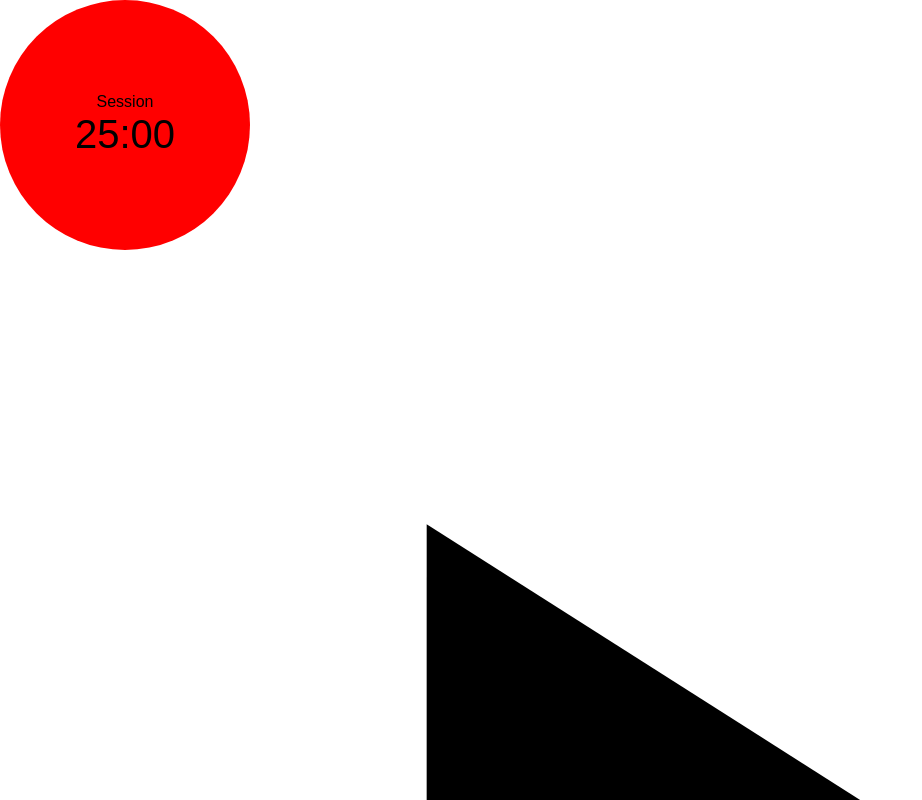
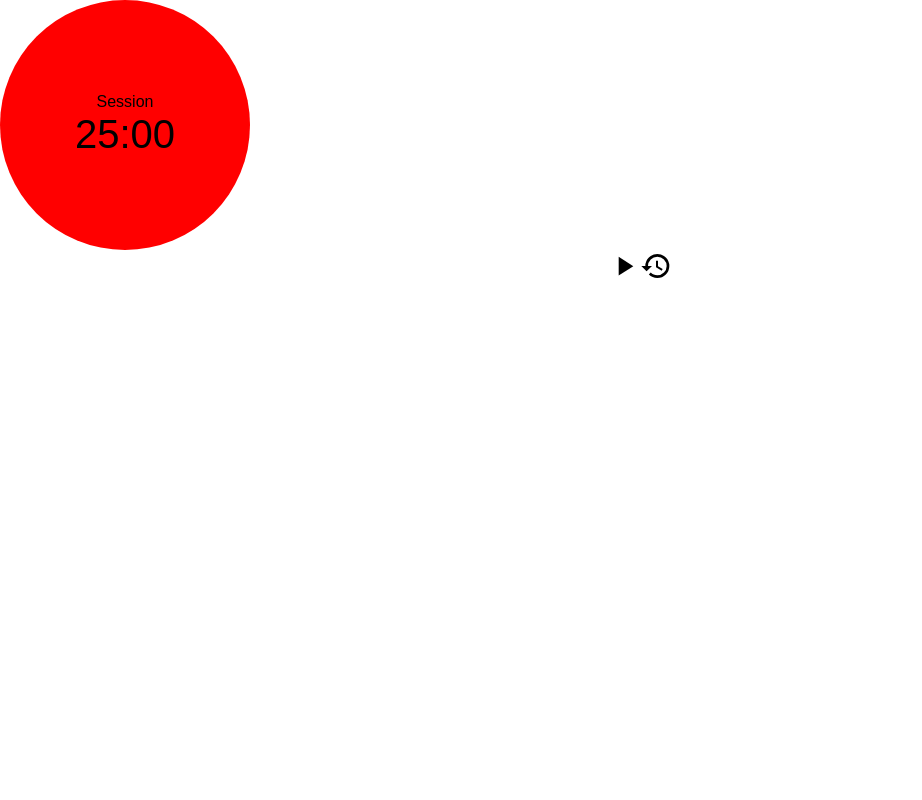
Before and after one commit to VERSAYANA/pomodoro-clock, a React (Create React App) app: page / in a window 1280 px wide. Shown: the top 800 px of the page, without its empty margins (0-922 px from the left). Built offline with nearby package versions, Linux system fonts and the light colour scheme.

Commit message:
Add basic style to TimerControls component

```diff
--- a/src/components/TimerControls/TimerControls.css
+++ b/src/components/TimerControls/TimerControls.css
@@ -0,0 +1,9 @@
+#timer-controls {
+  display: flex;
+  justify-content: center;
+}
+#timer-controls svg {
+  width: 32px;
+  height: 32px;
+  fill: black;
+}
```
